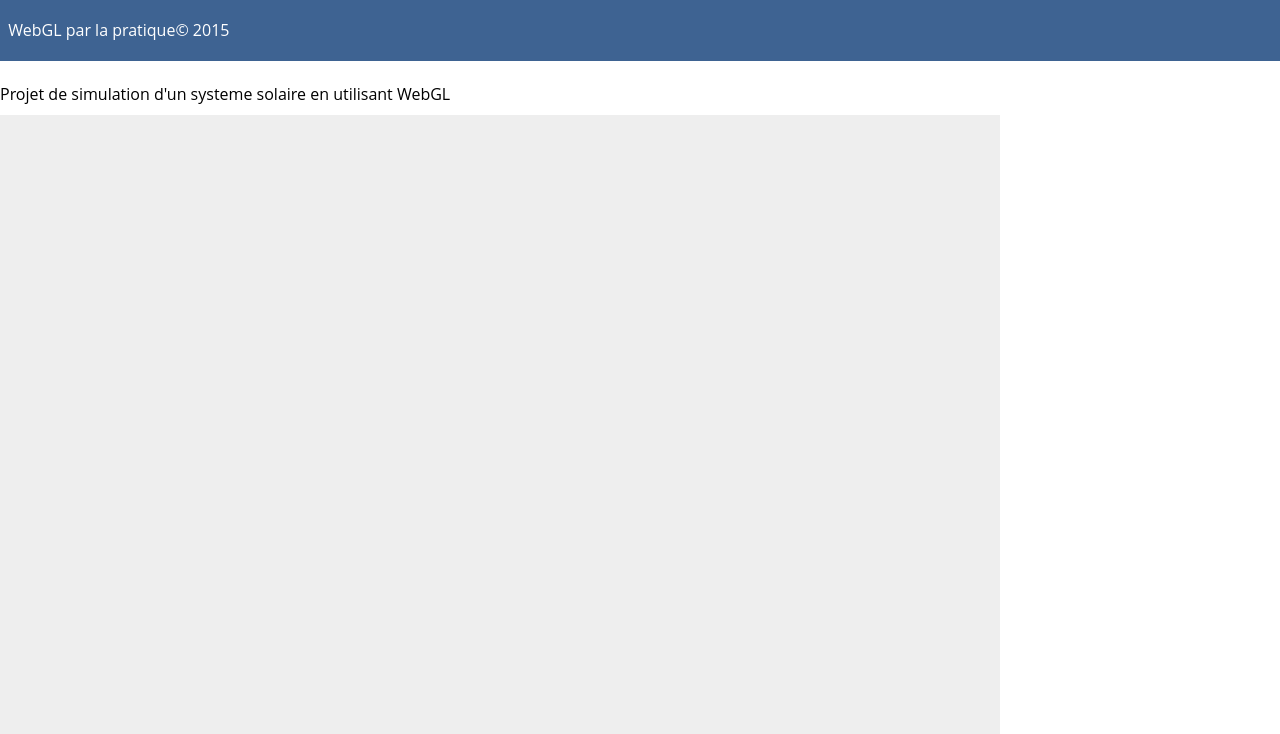
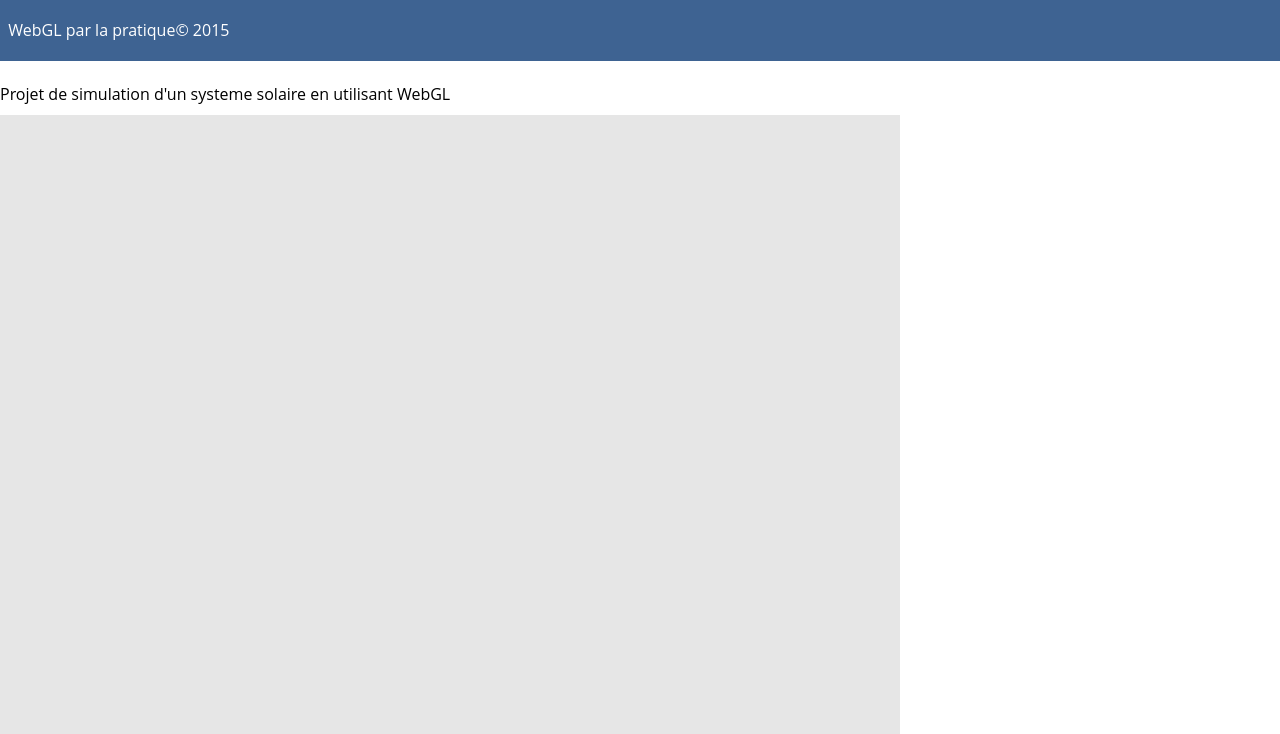
Before and after one commit to OldRepoNoMoreUsed/SolarSystemWebGL, a plain HTML site: page App/index.html in a window 1280 px wide. Shown: the part 66-800 px from the top of the page. Drawn offline with Linux system fonts and the light colour scheme.

Commit message:
Ajout de plein de truc

```diff
--- a/App/index.html
+++ b/App/index.html
@@ -1,6 +1,7 @@
 <!DOCTYPE html>
 <html lang="fr">
   <head>
+    <title>Solar System</title>
     <meta charset="UTF-8">
     <meta name="viewport" content="width=device-width, initial-scale=1.0">
     <meta http-equiv="X-UA-Compatible" content="ie=edge">
@@ -9,18 +10,48 @@
     <script src="./js/tools/gl-matrix-min.js"></script>
     <script src="./js/tools/webglTools.js"></script>
     <script src="./debug/webgl-debug.js"></script>
-    <title>Solar System</title>
+
+    <!--import application script-->
+    <script src="./js/classes/ClassPlanetTest.js"></script>
+    <script src="./js/classes/Scene.js"></script>
+    <script src="./js/classes/Orbit.js"></script>
+
+    <!--Vertex Shader-->
+    <script id="shader-vs" type="x-shader/x-vertex">
+      attribute vec3 aVertexPosition;
+			attribute vec4 aColor;
+			uniform mat4 uMVMatrix;
+			uniform mat4 uPMatrix;
+			varying vec4 vColor;
+
+			void main(void) {
+				gl_Position = uPMatrix * uMVMatrix * vec4(aVertexPosition, 1.0);
+				vColor = aColor;
+			}
+    </script>
+
+    <!--Fragment Shader-->
+    <script id="shader-fs" type="x-shader/x-fragment">
+			#ifdef GL_ES
+				precision highp float;
+			#endif
+			varying vec4 vColor;
+			void main(void) {
+				gl_FragColor = vColor;
+			}
+    </script>
+
   </head>
-  <body>
+  <body onload="initWebGL()">
     <script>
       displayTitle("Solar system by Sommer Nicolas", 1,1,1,1,1,1,1);
     </script>
     <br>
       Projet de simulation d'un systeme solaire en utilisant WebGL
     </br>
-    <canvas id="canvas-webgl" width="1000" height="1000">
+    <canvas id="webgl-canvas" width="900" height="800">
       HTML5 is not supported
     </canvas>
   </body>
-  <script srtc="./js/tools/mouseMotionHandling.js"></script>
+  <script src="./js/tools/mouseMotionHandling.js"></script>
 </html>
--- /dev/null
+++ b/App/js/classes/ClassPlanetTest.js
@@ -0,0 +1,87 @@
+class Planet{
+  constructor(name, radius, color, x, y, z){
+    this.name = name;
+    this.radius = radius;
+    this.color = color;
+
+    this.x = x;
+    this.y = y;
+    this.z = z;
+
+    this.vertexBuffer = null;
+    this.indexBuffer = null;
+    this.colorBuffer = null;
+
+    this.mvMatrix = mat4.create();
+    this.init();
+  }
+
+  init(){
+    this.clearBuffers();
+    this.indices = [];
+    this.vertices = [];
+    this.colors = [];
+
+    //Init cube
+    //vertices
+    this.initvertices();
+    this.initcolors();
+    this.initindices();
+
+    //We create the buffers on the GPU
+		this.vertexBuffer = getVertexBufferWithVertices(this.vertices);
+		this.colorBuffer = getVertexBufferWithVertices(this.colors);
+		this.indexBuffer = getIndexBufferWithIndices(this.indices);
+  }
+
+  draw(mvMatrix){
+    mat4.identity(mvMatrix);
+    mat4.translate(mvMatrix, mvMatrix, vec3.fromValues(this.x, this.y, this.z));
+    mat4.multiply(mvMatrix, mvMatrix, mvMatrix)
+    glContext.uniformMatrix4fv(prg.mvMatrixUniform, false, mvMatrix);
+
+    //Transfert des vertices de la planete
+    glContext.bindBuffer(glContext.ARRAY_BUFFER, this.vertexBuffer);
+    glContext.vertexAttribPointer(prg.vertexPositionAttribute, 3, glContext.FLOAT, false, 0, 0);
+    //Transfert couleur de la planete
+    glContext.bindBuffer(glContext.ARRAY_BUFFER, this.colorBuffer);
+    glContext.vertexAttribPointer(prg.colorAttribute, 4, glContext.FLOAT, false, 0, 0);
+    //Transfert index de la planete
+    glContext.bindBuffer(glContext.ELEMENT_ARRAY_BUFFER, this.indexBuffer);
+
+    //Dessinons le cube en LINES
+    glContext.drawElements(glContext.TRIANGLE_STRIP, this.indices.length, glContext.UNSIGNED_SHORT, 0);
+  }
+
+  initvertices(){
+
+    this.vertices.push(-1.0, -1.0, 0.0);
+    this.vertices.push(1.0, -1.0, 0.0);
+    this.vertices.push(0.0, 1.0, 0.0);
+  }
+
+  initcolors(){
+    this.colors.push(0.0,1.0,0.0,1.0);
+    this.colors.push(0.0,1.0,0.0,1.0);
+    this.colors.push(0.0,1.0,0.0,1.0);
+  }
+
+  initindices(){
+    this.indices.push(0, 1, 2);
+  }
+
+  clearBuffers(){
+    if(this.vertexBuffer !== null)
+		{
+			glContext.deleteBuffer(this.vertexBuffer);
+		}
+		if(this.colorBuffer !== null)
+		{
+			glContext.deleteBuffer(this.colorBuffer);
+		}
+		if(this.indexBuffer !== null)
+		{
+			glContext.deleteBuffer(this.indexBuffer);
+		}
+  }
+}
--- /dev/null
+++ b/App/js/classes/Orbit.js
@@ -0,0 +1,27 @@
+class Orbit
+{
+	constructor(planetAnchor, planetOrbit, distance, orbitPeriod)
+	{
+		this.planetAnchor = planetAnchor;
+		this.planetOrbit = planetOrbit;
+		this.distance = distance;
+		this.orbitPeriod = orbitPeriod;
+		//Defines a variable to handle the T (time) of the orbit
+		this.T = 0;
+
+	}
+
+	//Tick method to animate based on the orbit
+	tick()
+	{
+		//Increase of the time
+		this.T++;
+		//Calculat the new position for the planet in orbit
+		var x = this.distance * Math.cos(((2*Math.PI*this.T)/this.orbitPeriod));
+		var y = this.distance * Math.sin(((2*Math.PI*this.T)/this.orbitPeriod));
+
+		//Set the position for the orbiting planet
+		this.planetOrbit.x = this.planetAnchor.x + x;
+		this.planetOrbit.z = this.planetAnchor.z + y;
+	}
+}
--- /dev/null
+++ b/App/js/classes/Scene.js
@@ -0,0 +1,80 @@
+var mvMatrix = mat4.create();
+var pMatrix = mat4.create();
+
+var sceneObjects = [];
+var orbits = [];
+
+function initWebGL(){
+  glContext = getGLContext('webgl-canvas');
+  initProgram();
+  initScene();
+}
+
+function  initScene(){
+  //Declaration des planetes
+  var earth = new Planet("Earth", 0.4, {r:0.14, g:0.29, b:0.65}, 0.0, 0.0, 0.0);
+  //var moon = new Planet("Moon", 0.1, {r:1.0, g:0.1, b:0.8}, 0.0, 0.0, 0.0);
+  //peuplage de la Scene
+  sceneObjects.push(earth);
+  //sceneObjects.push(moon);
+
+  //var moonEarthOrbit = new Orbit(earth, moon, 1.5, 0.995);
+
+  //orbits.push(moonEarthOrbit);
+
+  glContext.clearColor(0.9, 0.9, 0.9, 1.0);
+  glContext.enable(glContext.DEPTH_TEST);
+
+  mat4.identity(pMatrix);
+
+  glContext.viewport(0, 0, c_width, c_height);
+  changeProjection();
+  renderLoop();
+}
+
+function drawScene(){
+  glContext.clear(glContext.COLOR_BUFFER_BIT | glContext.DEPTH_BUFFER_BIT);
+
+  for(var i = 0; i < orbits.length; i++){
+    orbits[i].tick();
+  }
+  mat4.identity(mvMatrix);
+
+  rotateModelViewMatrixUsingQuaternion();
+
+  for(i = 0; i < sceneObjects.length; i++){
+    sceneObjects[i].draw(mvMatrix);
+  }
+}
+
+var projection = 0;
+function changeProjection(){
+	if(projection)
+	{
+		//setting the projection in perspective
+		mat4.perspective(pMatrix, degToRad(40), c_width / c_height, 0.1, 1000.0);
+		projection = 0;
+	}
+	else
+	{
+		//setting the projection in orthogonal
+		mat4.ortho(pMatrix, -1.2, 1.2, -1.2, 1.2, 1, 10);
+		projection = 1;
+	}
+
+	//Sending the new projection matrix to the shaders
+	glContext.uniformMatrix4fv(prg.pMatrixUniform, false, pMatrix);
+}
+
+function initShaderParameters(prg){
+  //Linking of the attribute "vertex position"
+  prg.vertexPositionAttribute = glContext.getAttribLocation(prg, "aVertexPosition");
+	glContext.enableVertexAttribArray(prg.vertexPositionAttribute);
+	//Linking of the attribute "color"
+	prg.colorAttribute = glContext.getAttribLocation(prg, "aColor");
+	glContext.enableVertexAttribArray(prg.colorAttribute);
+	//Linking of the uniform [mat4] for the projection matrix
+	prg.pMatrixUniform = glContext.getUniformLocation(prg, 'uPMatrix');
+	//Linking of the uniform [mat4] for the movement matrix
+	prg.mvMatrixUniform = glContext.getUniformLocation(prg, 'uMVMatrix');
+}
--- a/App/js/tools/webglTools.js
+++ b/App/js/tools/webglTools.js
@@ -12,16 +12,18 @@ function degToRad(degrees) {
  * Allow to initialize Shaders.
  */
 function initShader(id) {
+
     var shader, str, script, shaderChild;
     script = document.getElementById(id);
+
     if (!script) throw new BadInitShaderException("can't find shader with id " + id);
-
     str = "";
     shaderChild = script.firstChild;
     while (shaderChild) {
         if (shaderChild.nodeType == 3) str += shaderChild.textContent;
         shaderChild = shaderChild.nextSibling;
     }
+
 
     if (script.type == "x-shader/x-fragment") shader = glContext.createShader(glContext.FRAGMENT_SHADER);
     else if (script.type == "x-shader/x-vertex") shader = glContext.createShader(glContext.VERTEX_SHADER);
@@ -42,6 +44,7 @@ function initShader(id) {
  * The vertex shader and the fragment shaders together are called through that program.
  */
 function initProgram() {
+
     var fgShader = initShader("shader-fs");
     var vxShader = initShader("shader-vs");
 
```
Also changed, not shown: App/js/classes/ClassPlanet.js (added), App/js/tools/mouseMotionHandling.js (line endings or trailing spaces), 1 other file.
